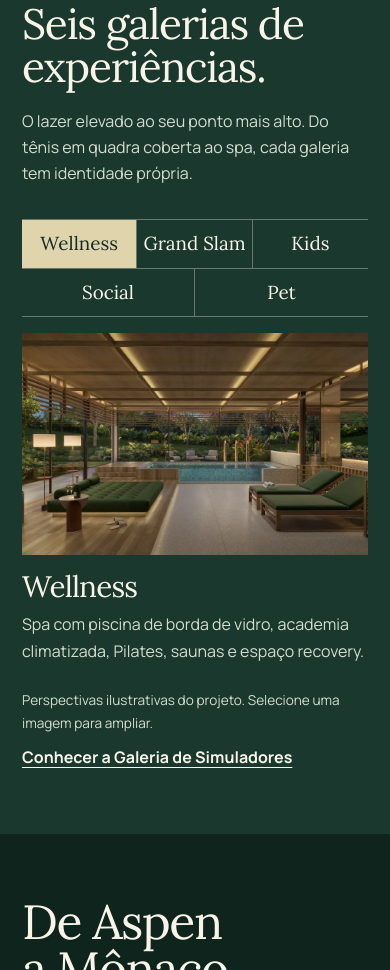
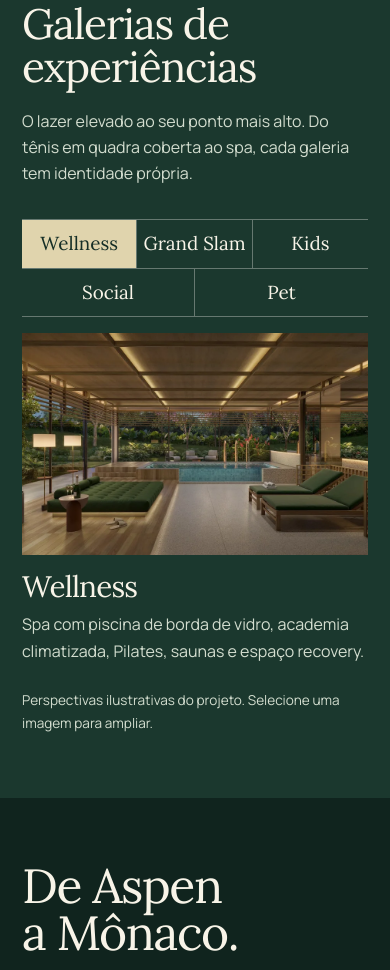
Before and after one commit to thinkwinters/opus-altana, a plain HTML site: page dist/index.html in a window 390 px wide. Shown: the part 2774-3744 px from the top of the page. Drawn offline with Linux system fonts and the light colour scheme; no server answers.

Commit message:
Refina títulos no desktop e simplifica a seção de galerias

```diff
--- a/dist/index.html
+++ b/dist/index.html
@@ -159,7 +159,7 @@
     <section class="section section-galleries" id="lazer" aria-labelledby="lazer-titulo">
       <div class="wrap">
         <div class="gallery-intro">
-          <h2 id="lazer-titulo">Seis galerias de experiências.</h2>
+          <h2 id="lazer-titulo">Galerias de experiências</h2>
           <p>O lazer elevado ao seu ponto mais alto. Do tênis em quadra coberta ao spa, cada galeria tem identidade própria.</p>
         </div>
 
@@ -215,10 +215,7 @@
             </div>
           </div>
         </div>
-        <div class="gallery-foot">
-          <p>Perspectivas ilustrativas do projeto. Selecione uma imagem para ampliar.</p>
-          <a class="text-link" href="#simuladores">Conhecer a Galeria de Simuladores</a>
-        </div>
+        <p class="gallery-foot">Perspectivas ilustrativas do projeto. Selecione uma imagem para ampliar.</p>
       </div>
     </section>
 
--- a/dist/styles.css
+++ b/dist/styles.css
@@ -380,16 +380,11 @@ h2 { font-size: var(--section-heading); text-wrap: balance; }
 .gallery-panel h3 { font-size: clamp(1.85rem, 3.25vw, 2.75rem); }
 .gallery-panel p { color: var(--muted-light); }
 .gallery-foot {
-  display: flex;
-  align-items: baseline;
-  justify-content: space-between;
-  flex-wrap: wrap;
-  gap: 0.6rem 1.8rem;
   margin-top: 1.6rem;
+  color: var(--muted-light);
+  font-size: 0.85rem;
 }
 
-.gallery-foot p { color: var(--muted-light); font-size: 0.85rem; }
-.gallery-foot a { color: var(--cream); }
 .gallery-panel.is-changing .image-button { animation: open-gallery 320ms cubic-bezier(0.19, 1, 0.22, 1); }
 @keyframes open-gallery {
   from { opacity: 0.7; clip-path: inset(0 0 3% 0); }
@@ -944,6 +939,18 @@ body:has(dialog[open]) { overflow: hidden; }
 .viewer-image img { width: 100%; height: auto; max-height: 78dvh; object-fit: contain; }
 .viewer-image.is-enlarged img { width: max(155%, 69rem); max-width: none; max-height: none; }
 
+@media (min-width: 901px) {
+  :root { --section-heading: clamp(2.65rem, 3.55vw, 3.7rem); }
+  .hero h1 { font-size: clamp(3.05rem, 4.45vw, 4.9rem); }
+  .designers strong { font-size: clamp(1.55rem, 2.45vw, 2.2rem); }
+  .gallery-panel h3 { font-size: clamp(1.85rem, 2.6vw, 2.3rem); }
+  .simulator-intro h2 { font-size: clamp(3rem, 4.65vw, 4.7rem); }
+  .plan-intro h2 { font-size: clamp(2.25rem, 3.2vw, 3.3rem); }
+  .payment-period h3 { font-size: clamp(1.55rem, 2.4vw, 2.15rem); }
+  .faq-grid h2 { font-size: clamp(2.3rem, 3.2vw, 3.4rem); }
+  .privacy-page h2 { font-size: clamp(1.7rem, 2.5vw, 2.2rem); }
+}
+
 @media (max-width: 1100px) {
   .navigation { gap: clamp(0.65rem, 1.32vw, 1rem); }
   .brand { --brand-width: 7.65rem; }
```
